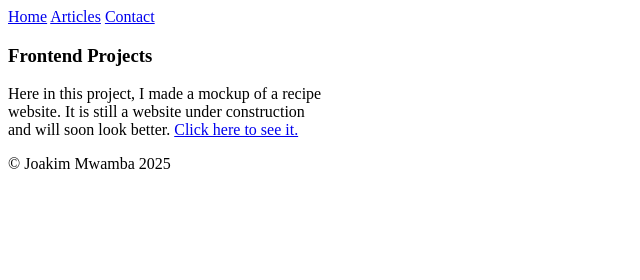
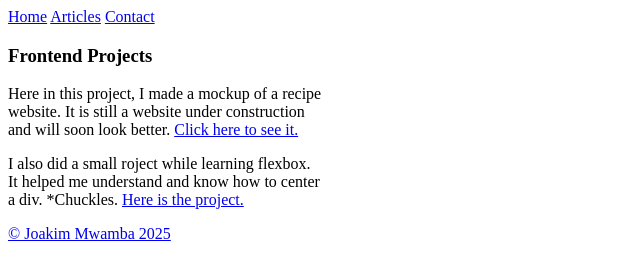
Before and after one commit to mwambajoakim/html_basics, a plain HTML site: page projects.html in a window 1280 px wide. Shown: the whole page, without its empty margins (0-640 px from the left). Drawn offline with Linux system fonts and the light colour scheme.

Commit message:
Add flexbox project

```diff
--- a/projects.html
+++ b/projects.html
@@ -17,6 +17,12 @@
                 website. It is still a website under construction<br>
                 and will soon look better. <a href="https://github.com/mwambajoakim/odin-recipes">Click here to see it.</a></p>
         </div>
+
+        <div class="flex">
+            <p>I also did a small roject while learning flexbox.<br>
+                It helped me understand and know how to center<br>
+                a div. *Chuckles. <a href="https://github.com/mwambajoakim/FlexBox_tut">Here is the project. </p>
+        </div>
     </section>
 
 </body>
```
